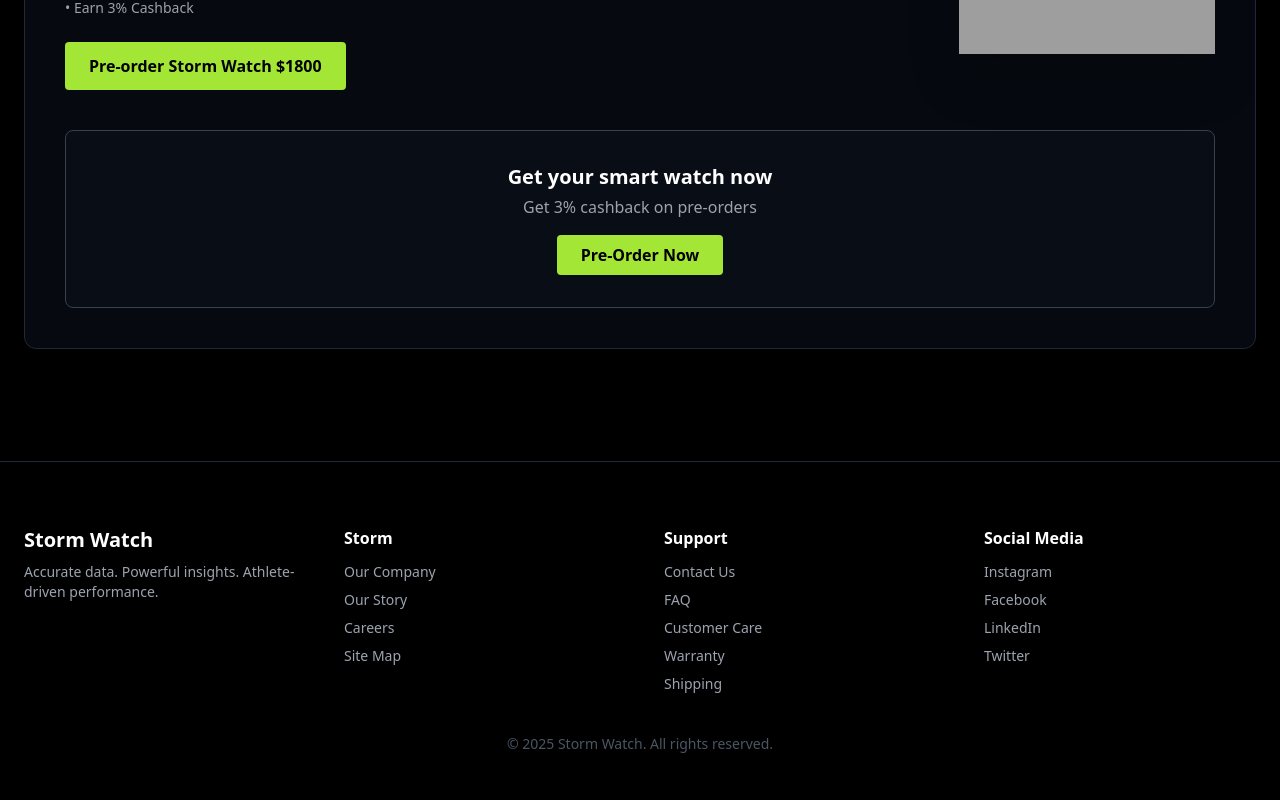
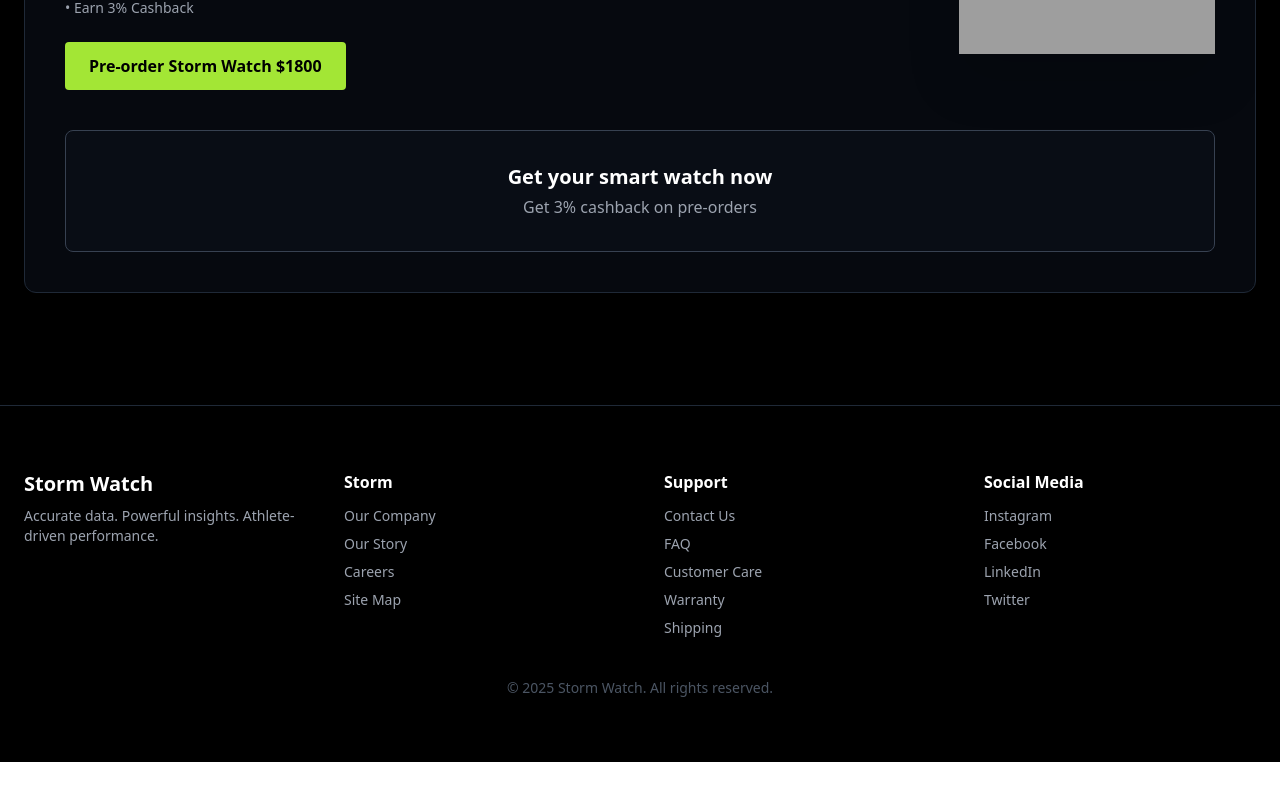
Before and after one commit to UdeshaRashmi/Storm-Watch, a React (Create React App) app in the folder storm-watch/: page / in a window 1280 px wide. Shown: the part 2180-2980 px from the top of the page. After the commit the page ends 2942 px from the top, so only its background shows below. Built offline with nearby package versions, Linux system fonts and the light colour scheme; grey boxes are pictures that could not be loaded.

Commit message:
update landing page

```diff
--- a/storm-watch/src/pages/LandingPage.jsx
+++ b/storm-watch/src/pages/LandingPage.jsx
@@ -217,9 +217,6 @@ const LandingPage = () => {
           <div className="mt-10 text-center bg-gray-900/30 p-8 rounded-lg border border-gray-700">
             <h4 className="text-xl font-semibold">Get your smart watch now</h4>
             <p className="text-gray-400 mt-1">Get 3% cashback on pre-orders</p>
-            <button className="mt-4 bg-lime-400 text-black px-6 py-2 rounded font-semibold hover:bg-lime-300">
-              Pre-Order Now
-            </button>
           </div>
         </section>
       </main>
```
